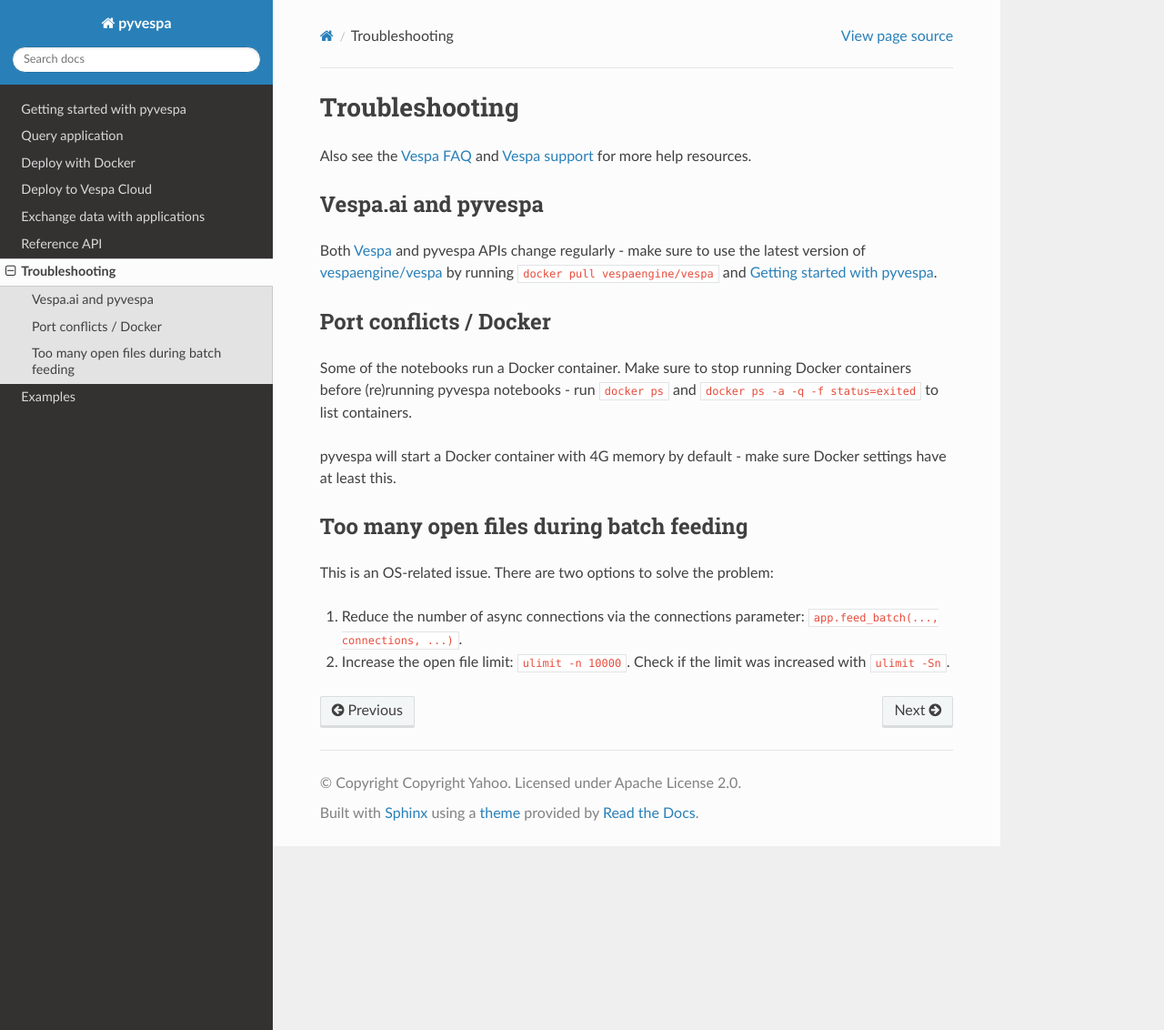
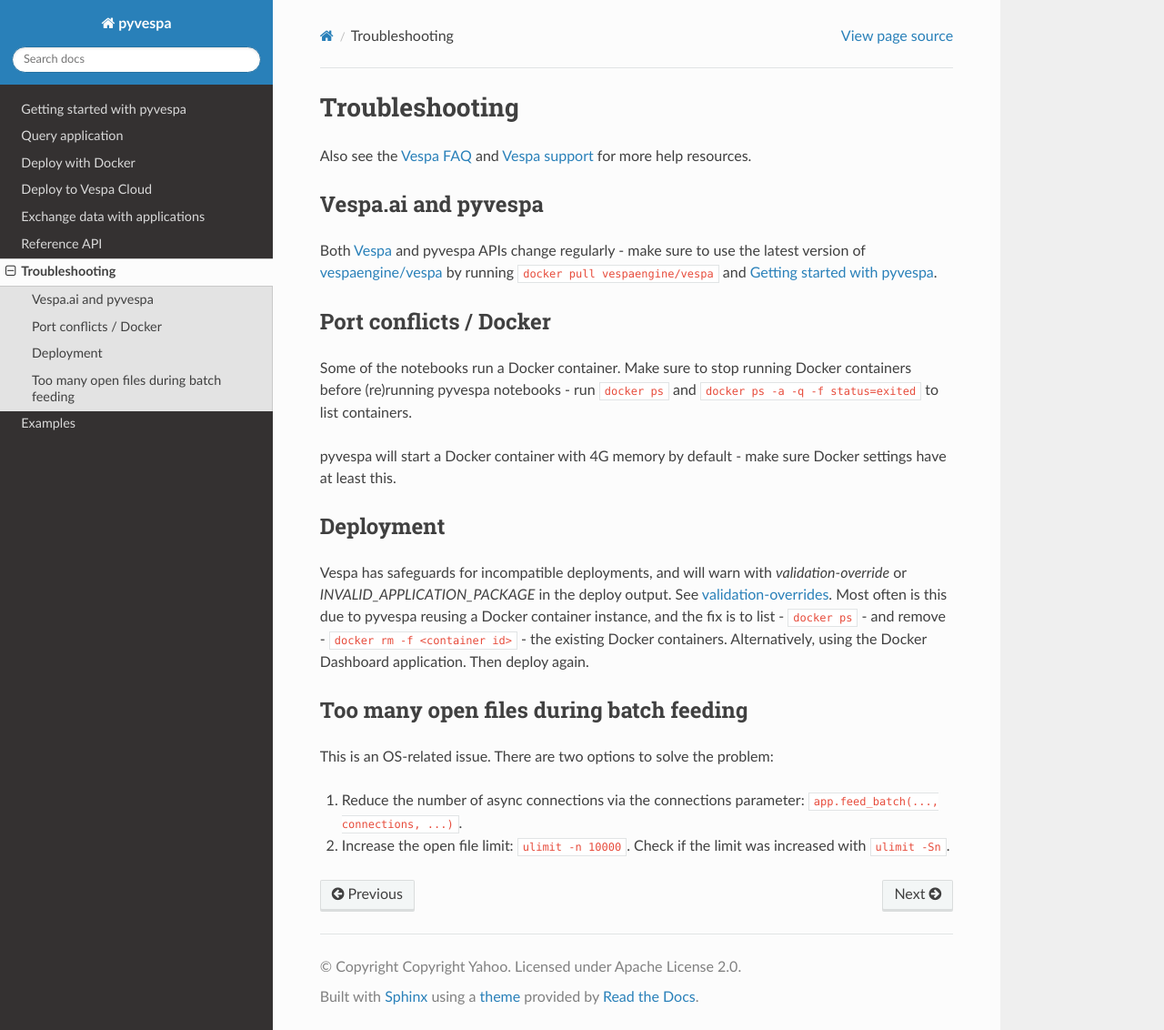
Before and after one commit to vespa-engine/pyvespa, a Sphinx documentation site: the page built from docs/sphinx/source/troubleshooting.rst, in a window 1280 px wide and 1132 px high. Shown: the whole window at 91% size. Built offline with Sphinx 7.4.7 and the Read the Docs theme 2.0.0, drawn with Linux system fonts in a browser that asks for light colours.

Commit message:
More troubleshooting

```diff
--- a/docs/sphinx/source/troubleshooting.rst
+++ b/docs/sphinx/source/troubleshooting.rst
@@ -24,6 +24,19 @@
 
 
 
+Deployment
+----------
+Vespa has safeguards for incompatible deployments,
+and will warn with *validation-override* or *INVALID_APPLICATION_PACKAGE* in the deploy output.
+See `validation-overrides <https://docs.vespa.ai/en/reference/validation-overrides.html>`__.
+Most often is this due to pyvespa reusing a Docker container instance,
+and the fix is to list - ``docker ps`` - and remove  - ``docker rm -f <container id>`` -
+the existing Docker containers.
+Alternatively, using the Docker Dashboard application.
+Then deploy again.
+
+
+
 Too many open files during batch feeding
 ----------------------------------------
 This is an OS-related issue. There are two options to solve the problem:
```
